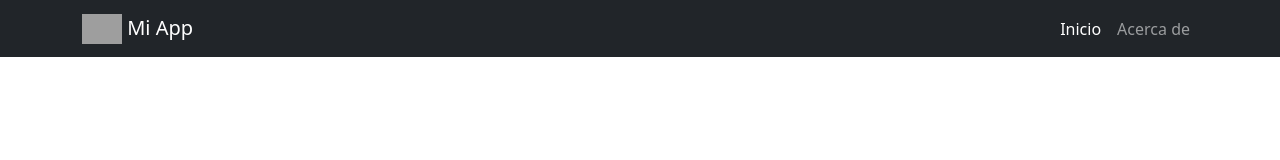
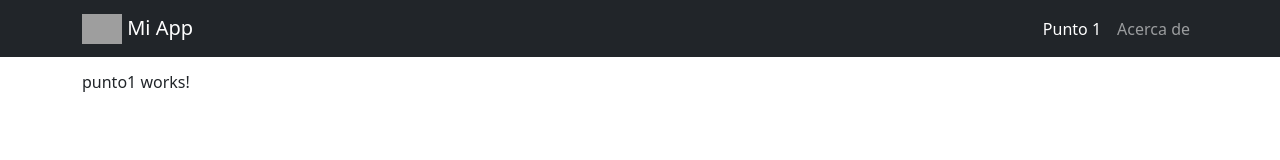
Before and after one commit to Amartinez77/PyS_tp3_RobertoArielMartinez, an Angular app: page /punto1 in a window 1280 px wide. Before the commit this address led to /. Shown: the top 160 px of the page. Built offline with nearby package versions, Linux system fonts and the light colour scheme; grey boxes are pictures that could not be loaded.

Commit message:
agregando componente punto1

```diff
--- a/src/app/app.component.html
+++ b/src/app/app.component.html
@@ -1,3 +1,7 @@
+<!-- Header component -->
 <app-header></app-header>
-
+<main class="container mt-5">
+  <router-outlet></router-outlet>
+</main>
+<!-- Footer component -->
 <app-footer></app-footer>
--- a/src/app/app.component.ts
+++ b/src/app/app.component.ts
@@ -5,7 +5,7 @@ import { FooterComponent } from './layout/footer/footer.component';
 
 @Component({
   selector: 'app-root',
-  imports: [HeaderComponent, FooterComponent],
+  imports: [RouterOutlet, HeaderComponent, FooterComponent],
   templateUrl: './app.component.html',
   styleUrl: './app.component.css'
 })
--- a/src/app/app.routes.ts
+++ b/src/app/app.routes.ts
@@ -1,3 +1,10 @@
 import { Routes } from '@angular/router';
+import { Punto1Component } from './layout/punto1/punto1.component';
 
-export const routes: Routes = [];
+export const routes: Routes = [
+  { path: 'punto1', component: Punto1Component },
+  { path: '', redirectTo: 'punto1', pathMatch: 'full' },
+  { path: '**', redirectTo: 'punto1' } // Redirige a 'punto1' si la ruta no coincide con ninguna definida
+
+
+];
--- a/src/app/layout/header/header.component.html
+++ b/src/app/layout/header/header.component.html
@@ -16,7 +16,7 @@
     <div class="collapse navbar-collapse" id="navbarNav">
       <ul class="navbar-nav ms-auto">
         <li class="nav-item">
-          <a class="nav-link active" aria-current="page" href="#">Inicio</a>
+          <a class="nav-link active" routerLink="/punto1" routerLinkActive="active">Punto 1</a>
         </li>
         <li class="nav-item">
           <a class="nav-link" href="#">Acerca de</a>
--- /dev/null
+++ b/src/app/layout/punto1/punto1.component.html
@@ -0,0 +1 @@
+<p>punto1 works!</p>
```
Also changed, not shown: src/app/layout/punto1/punto1.component.ts (added, +11 -0 lines), src/app/layout/punto1/punto1.component.css (added), 1 other file (tests, documents, lock files or other folders).
